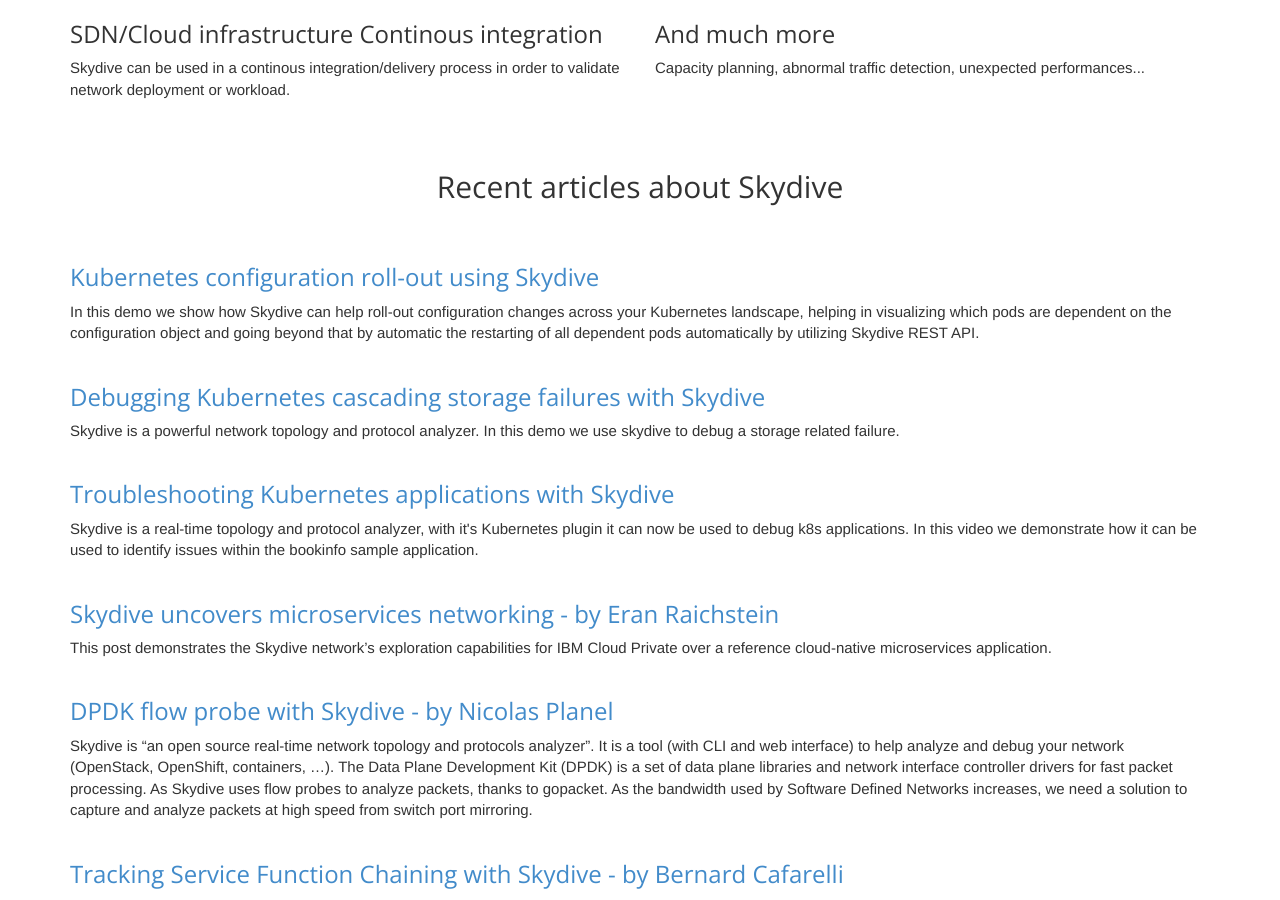
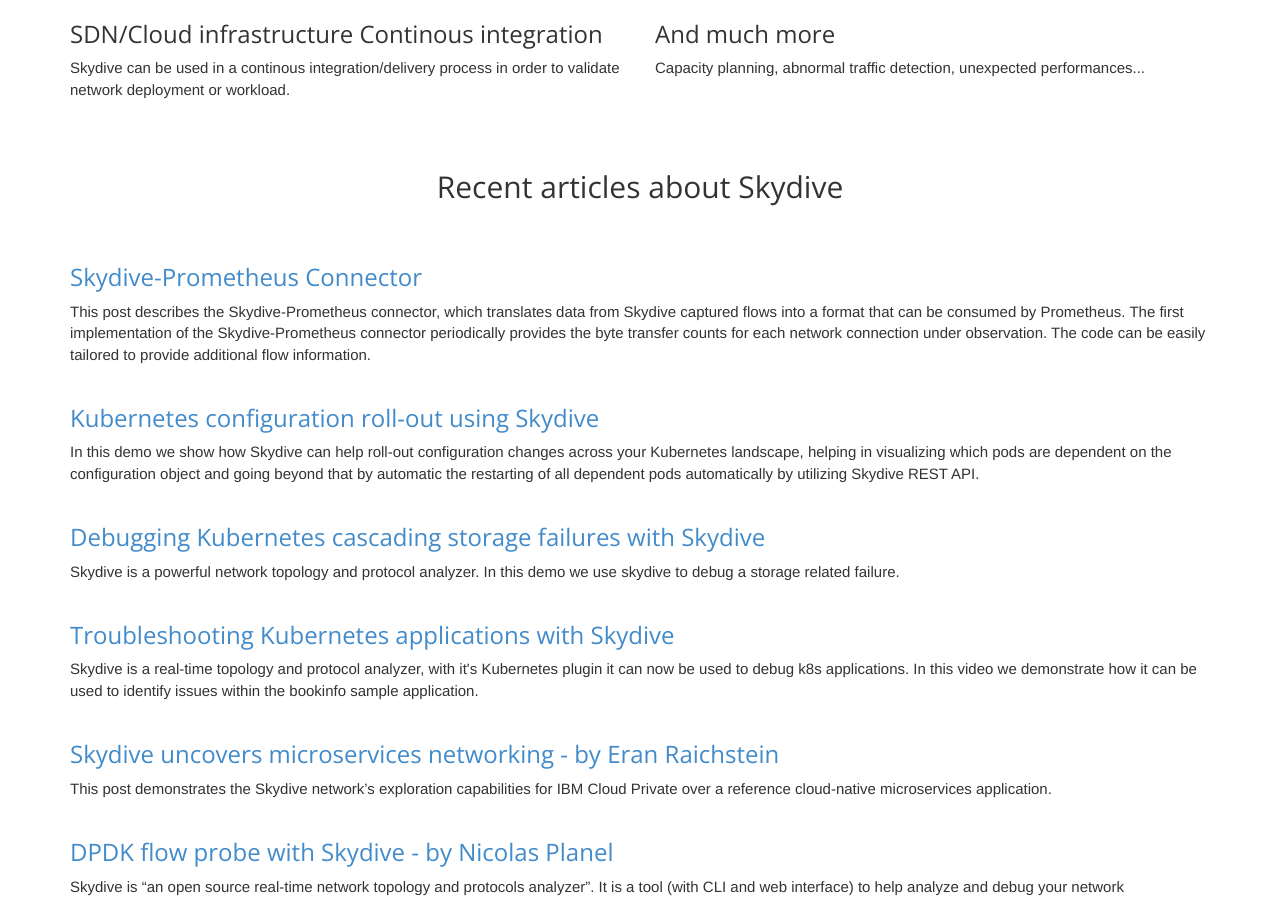
Before and after one commit to skydive-project/skydive.network, a Jekyll site: the page built from index.md, in a window 1280 px wide and 900 px high, scrolled down 1750 px. Built offline with Jekyll 4.4.1, drawn with Linux system fonts in a browser that asks for light colours; nearby versions of some CDN libraries.

Commit message:
added pointer to article on Skydive-Prometheus connector

```diff
--- a/_layouts/index.html
+++ b/_layouts/index.html
@@ -118,6 +118,17 @@
 
 		<div class="row">
 			<div class="col-sm-12">
+				<h3><a href="http://skydive.network/blog/prometheus-connector.html">
+					Skydive-Prometheus Connector
+				</a></h3>
+				<p>
+This post describes the Skydive-Prometheus connector, which translates data from Skydive captured flows into a format that can be consumed by Prometheus. The first implementation of the Skydive-Prometheus connector periodically provides the byte transfer counts for each network connection under observation. The code can be easily tailored to provide additional flow information.
+				</p>
+			</div>
+		</div>
+
+		<div class="row">
+			<div class="col-sm-12">
 				<h3><a href="https://www.youtube.com/watch?v=jl2_jUKspJA">
 					Kubernetes configuration roll-out using Skydive
 				</a></h3>
```
